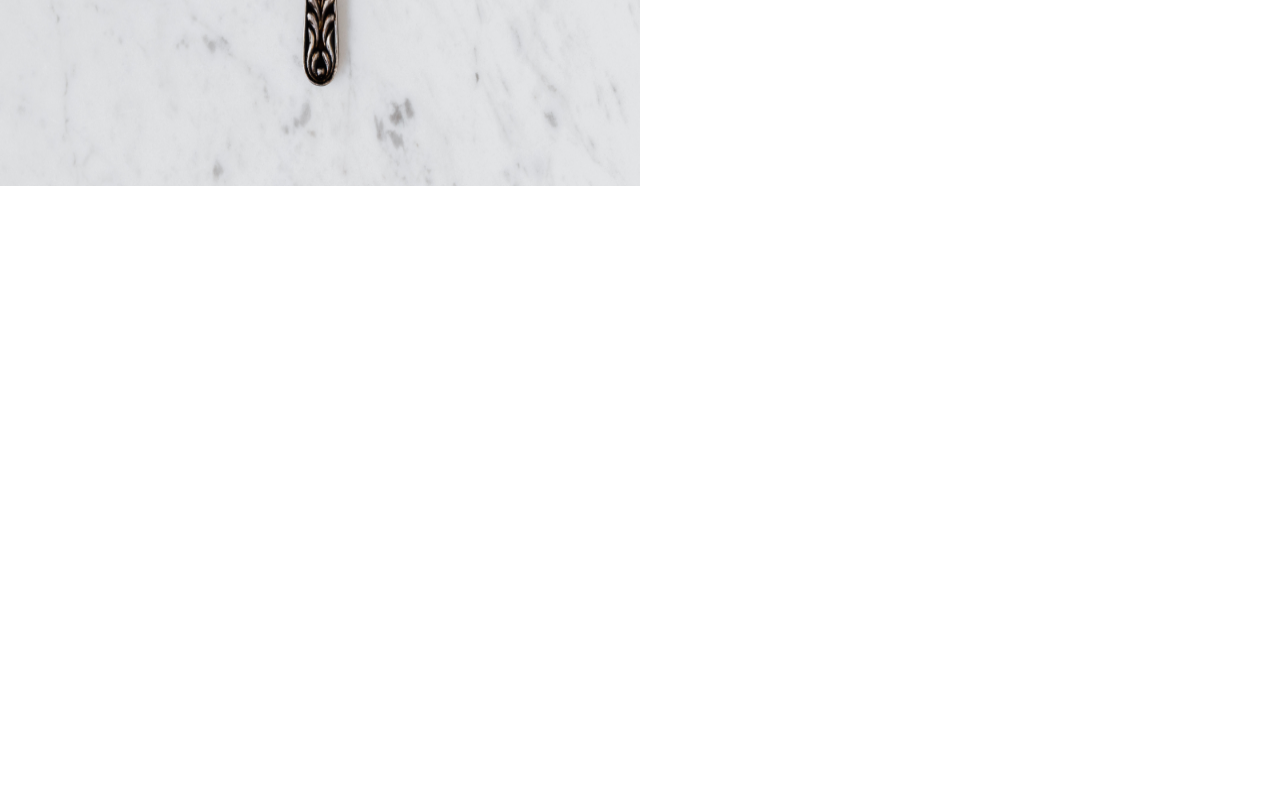
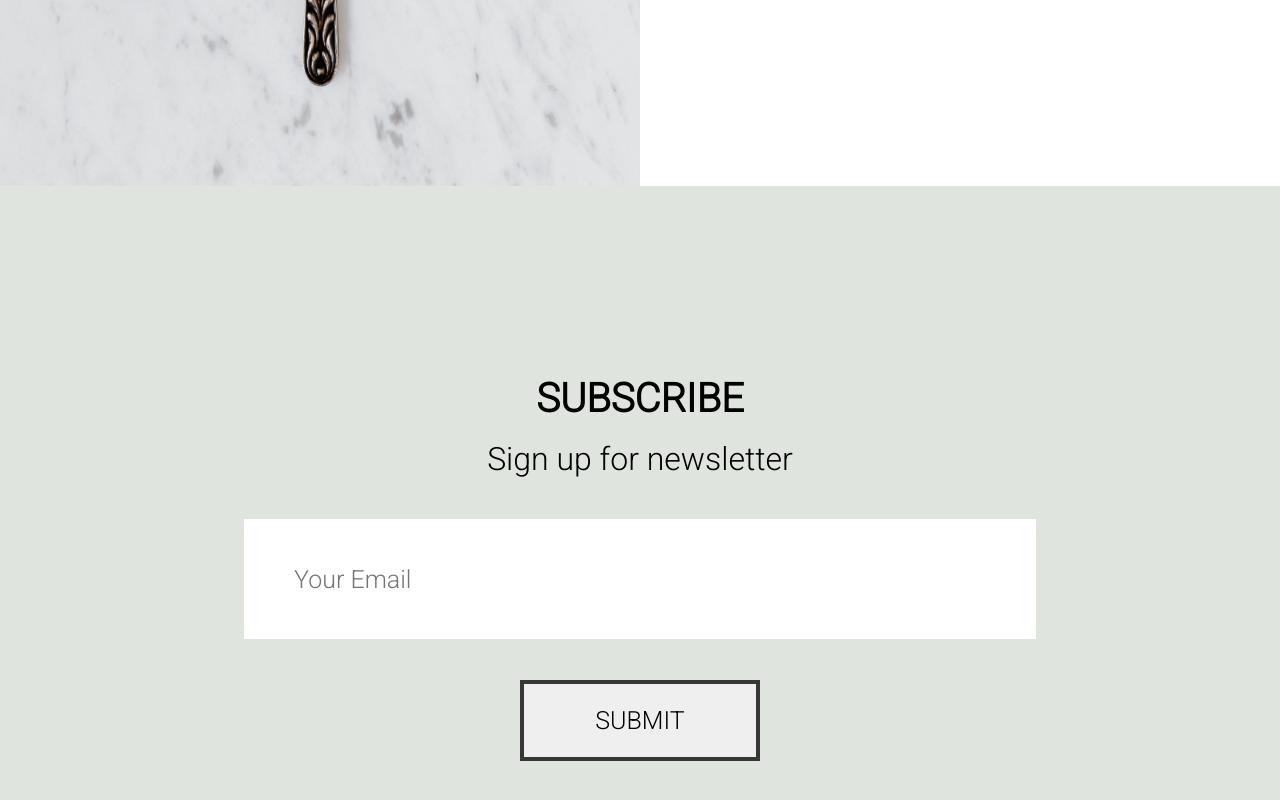
Before and after one commit to GabrielsPaiva/recipes_desafio, a React (Create React App) app: page / in a window 1280 px wide. Shown: the part 3604-4404 px from the top of the page. Before the commit the page ends 3790 px from the top, so only its background shows below. Built offline with nearby package versions, Linux system fonts and the light colour scheme.

Commit message:
Feat: main's first part done

```diff
--- a/src/App.js
+++ b/src/App.js
@@ -1,5 +1,6 @@
 import React from 'react';
 import { createGlobalStyle } from 'styled-components';
+import Footer from './components/Footer';
 
 // components
 import Header from './components/Header';
@@ -21,6 +22,7 @@ export default class App extends React.Component {
         <GlobalStyle/>
         <Header/>
         <Main/>
+        <Footer/>
       </div>
     )
   }
--- a/src/components/Footer.js
+++ b/src/components/Footer.js
@@ -1,9 +1,12 @@
 import React from 'react';
+
+// components
+import FooterSubscribePart from './FooterSubscribePart';
 
 export default function Footer() {
     return (
         <div>
-
+            <FooterSubscribePart/>
         </div>
     );
 }
--- a/src/components/FooterSubscribePart.js
+++ b/src/components/FooterSubscribePart.js
@@ -0,0 +1,57 @@
+import React from 'react';
+import styled from 'styled-components';
+
+const Div = styled.div`
+background-color: #DFE4DE;
+display: flex;
+justify-content: center;
+align-items: center;
+width: 100%;
+height: 764px;
+`
+const FooterContent = styled.div`
+display: flex;
+flex-direction: column;
+justify-content: space-between;
+align-items: center;
+width: 792px;
+height: 386px;
+`
+const SubscribeBox = styled.div`
+display: flex;
+flex-direction: column;
+justify-content: space-between;
+align-items: center;
+width: 372px;
+height: 103px;
+`
+const Input = styled.input`
+font-size: 25px;
+border: none;
+outline: none;
+text-indent: 50px;
+width: 100%;
+height: 120px;
+`
+const SubmitButton = styled.button`
+font-size: 25px;
+border: solid 4px #373737;
+width: 240px;
+height: 81px;
+cursor: pointer;
+`
+
+export default function FooterSubscribePart() {
+    return (
+        <Div>
+            <FooterContent>
+                <SubscribeBox>
+                    <h2 style={{fontSize: "40px"}}>SUBSCRIBE</h2>
+                    <p style={{fontSize: "32px"}}>Sign up for newsletter</p>
+                </SubscribeBox>
+                <Input type="email" placeholder="Your Email"/>
+                <SubmitButton>SUBMIT</SubmitButton>
+            </FooterContent>
+        </Div>
+    )
+}
```
